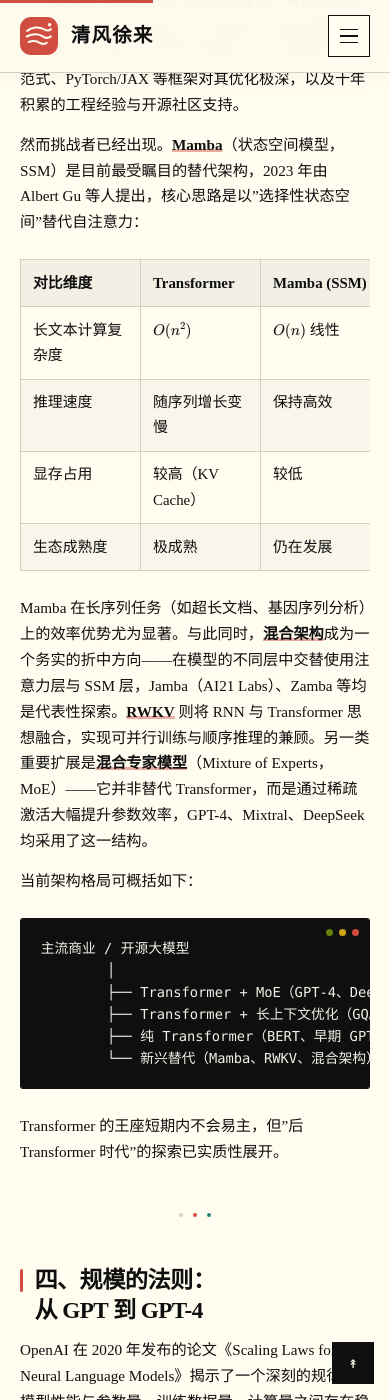
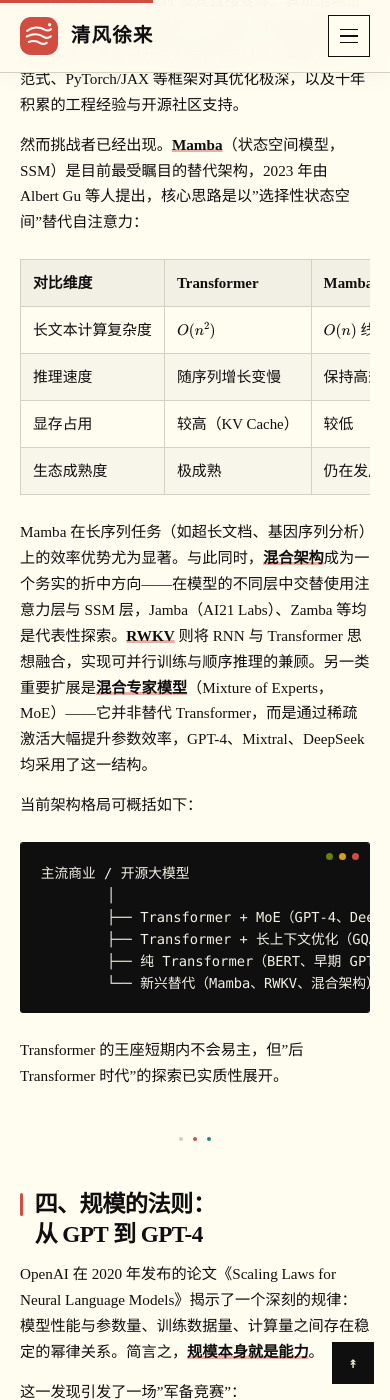
Before and after one commit to Asilencer/asilencer.github.io, a Jekyll site: the page built from _posts/2026-04-20-the-development-of-llm.md, in a window 390 px wide and 1400 px high, scrolled down 2468 px. Built offline with Jekyll 4.4.1, drawn with Linux system fonts in a browser that asks for light colours; comment, search, counter and statistics services are not loaded.

Commit message:
fix: improve article table rendering

```diff
--- a/_layouts/default.html
+++ b/_layouts/default.html
@@ -8,7 +8,7 @@
   <meta name="description" content="{{ page.excerpt | default: site.description | strip_html | truncate: 160 }}">
   {% seo %}
   <link rel="icon" href="{{ '/assets/img/brand-mark.svg' | relative_url }}" type="image/svg+xml">
-  <link rel="stylesheet" href="{{ '/assets/css/style.css?v=35' | relative_url }}">
+  <link rel="stylesheet" href="{{ '/assets/css/style.css?v=36' | relative_url }}">
 </head>
 <body>
   <div class="progress-bar" id="progress-bar"></div>
--- a/_layouts/post.html
+++ b/_layouts/post.html
@@ -89,6 +89,67 @@
   </article>
 </div>
 
+<script>
+(function() {
+  var content = document.querySelector('.post-content');
+  if (!content) return;
+
+  var shell = content.closest('.post-shell');
+  var tables = Array.prototype.filter.call(content.children, function(child) {
+    return child.tagName === 'TABLE';
+  });
+  if (tables.length === 0) return;
+
+  var entries = tables.map(function(table) {
+    var frame = document.createElement('div');
+    frame.className = 'table-scroll';
+    table.parentNode.insertBefore(frame, table);
+    frame.appendChild(table);
+    return { frame: frame, table: table };
+  });
+
+  function updateTables() {
+    var contentWidth = Math.ceil(content.getBoundingClientRect().width);
+    var shellPadding = shell ? parseFloat(window.getComputedStyle(shell).paddingLeft) : 0;
+    var sideGap = Math.max(16, shellPadding || 0);
+    var availableWidth = Math.max(contentWidth, window.innerWidth - sideGap * 2);
+
+    entries.forEach(function(entry) {
+      var tableWidth = Math.ceil(entry.table.getBoundingClientRect().width);
+      var isOverflowing = tableWidth > contentWidth + 1;
+
+      entry.frame.classList.toggle('is-overflowing', isOverflowing);
+      if (isOverflowing) {
+        entry.frame.style.setProperty(
+          '--table-expanded-width',
+          Math.min(tableWidth, availableWidth) + 'px'
+        );
+        entry.frame.setAttribute('role', 'region');
+        entry.frame.setAttribute('aria-label', '可横向滚动的表格');
+        entry.frame.setAttribute('tabindex', '0');
+      } else {
+        entry.frame.style.removeProperty('--table-expanded-width');
+        entry.frame.removeAttribute('role');
+        entry.frame.removeAttribute('aria-label');
+        entry.frame.removeAttribute('tabindex');
+      }
+    });
+  }
+
+  var updateFrame = 0;
+  function scheduleUpdate() {
+    window.cancelAnimationFrame(updateFrame);
+    updateFrame = window.requestAnimationFrame(updateTables);
+  }
+
+  window.addEventListener('resize', scheduleUpdate, { passive: true });
+  if (document.fonts && document.fonts.ready) {
+    document.fonts.ready.then(scheduleUpdate);
+  }
+  scheduleUpdate();
+})();
+</script>
+
 {% if page.toc != false %}
 <aside class="toc-wrapper" id="toc-wrapper">
   <nav class="toc" aria-label="文章目录">
--- a/assets/css/style.css
+++ b/assets/css/style.css
@@ -2060,12 +2060,81 @@
 }
 
 .post-content table {
+  width: 100%;
+  border-collapse: collapse;
+  font-size: 0.93rem;
+}
+
+.post-content > table {
   display: block;
+  margin: 1.5rem 0;
+  overflow-x: auto;
+}
+
+.post-content .table-scroll {
+  position: relative;
+  z-index: 1;
+  left: 50%;
   width: 100%;
+  max-width: calc(100vw - 2rem);
   margin: 1.5rem 0;
-  border-collapse: collapse;
   overflow-x: auto;
-  font-size: 0.93rem;
+  overflow-y: hidden;
+  overscroll-behavior-inline: contain;
+  scrollbar-color: var(--ink-muted) var(--paper-deep);
+  scrollbar-width: thin;
+  transform: translateX(-50%);
+  transition:
+    width var(--ease),
+    box-shadow var(--ease);
+  -webkit-overflow-scrolling: touch;
+}
+
+.post-content .table-scroll > table {
+  display: table;
+  width: max-content;
+  min-width: 100%;
+  margin: 0;
+  overflow: visible;
+  table-layout: auto;
+}
+
+.post-content .table-scroll.is-overflowing {
+  overflow-x: scroll;
+  scrollbar-gutter: stable;
+}
+
+.post-content > table::-webkit-scrollbar,
+.post-content .table-scroll::-webkit-scrollbar {
+  height: 0.55rem;
+}
+
+.post-content > table::-webkit-scrollbar-track,
+.post-content .table-scroll::-webkit-scrollbar-track {
+  background: var(--paper-deep);
+}
+
+.post-content > table::-webkit-scrollbar-thumb,
+.post-content .table-scroll::-webkit-scrollbar-thumb {
+  border: 2px solid var(--paper-deep);
+  border-radius: 999px;
+  background: var(--ink-muted);
+}
+
+.post-content > table::-webkit-scrollbar-thumb:hover,
+.post-content .table-scroll::-webkit-scrollbar-thumb:hover {
+  background: var(--red);
+}
+
+@media (hover: hover) and (pointer: fine) {
+  .post-content .table-scroll.is-overflowing:hover,
+  .post-content .table-scroll.is-overflowing:focus-visible,
+  .post-content .table-scroll.is-overflowing:focus-within {
+    z-index: 60;
+    width: var(--table-expanded-width);
+    background: var(--paper);
+    box-shadow: 8px 8px 0 var(--paper-deep);
+  }
 }
 
 .post-content th,
```
